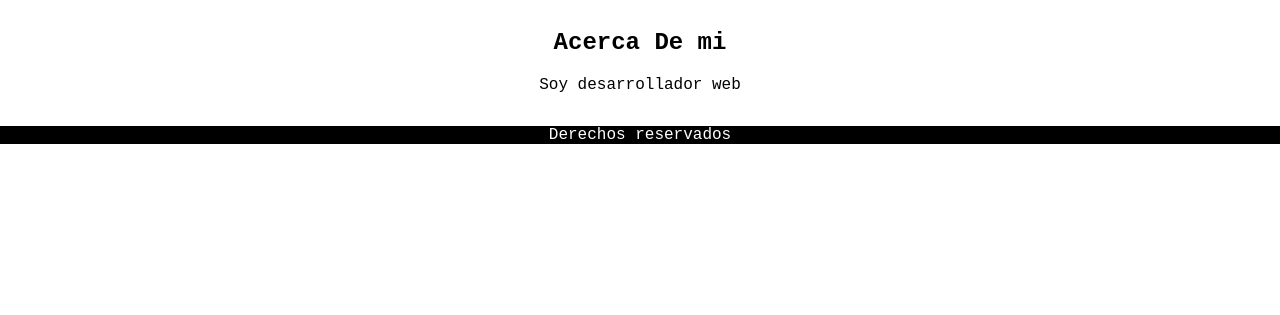
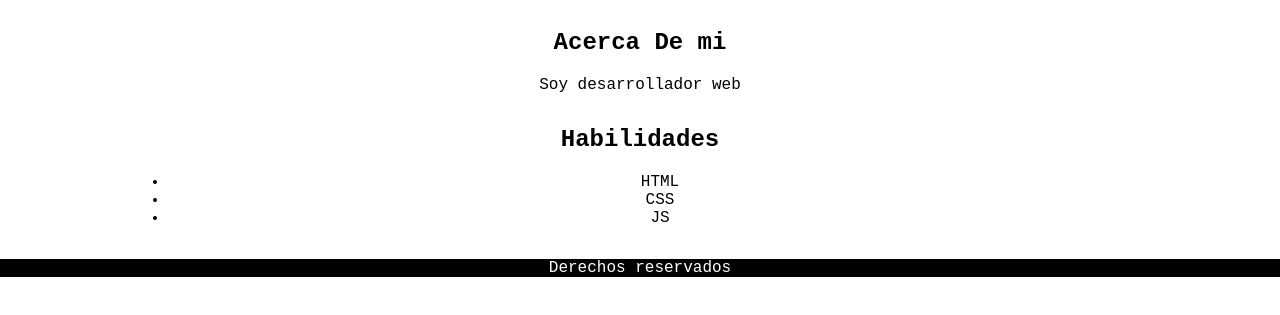
Before and after one commit to m-a-p-m/portafolio-personal, a plain HTML site: page index.html in a window 1280 px wide. Shown: the part 101-416 px from the top of the page. Drawn offline with Linux system fonts and the light colour scheme.

Commit message:
added skills to the index page.

```diff
--- a/index.html
+++ b/index.html
@@ -16,6 +16,16 @@
         <h2>Acerca De mi</h2>
         <p>Soy desarrollador web</p>
     </section>
+
+<section id="habilidades">
+    <h2>Habilidades</h2>
+    <ul>
+        <li>HTML</li>
+        <li>CSS</li>
+        <li>JS</li>
+    </ul>
+</section>
+
     <footer>
         <p>Derechos reservados</p>
     </footer>
```
